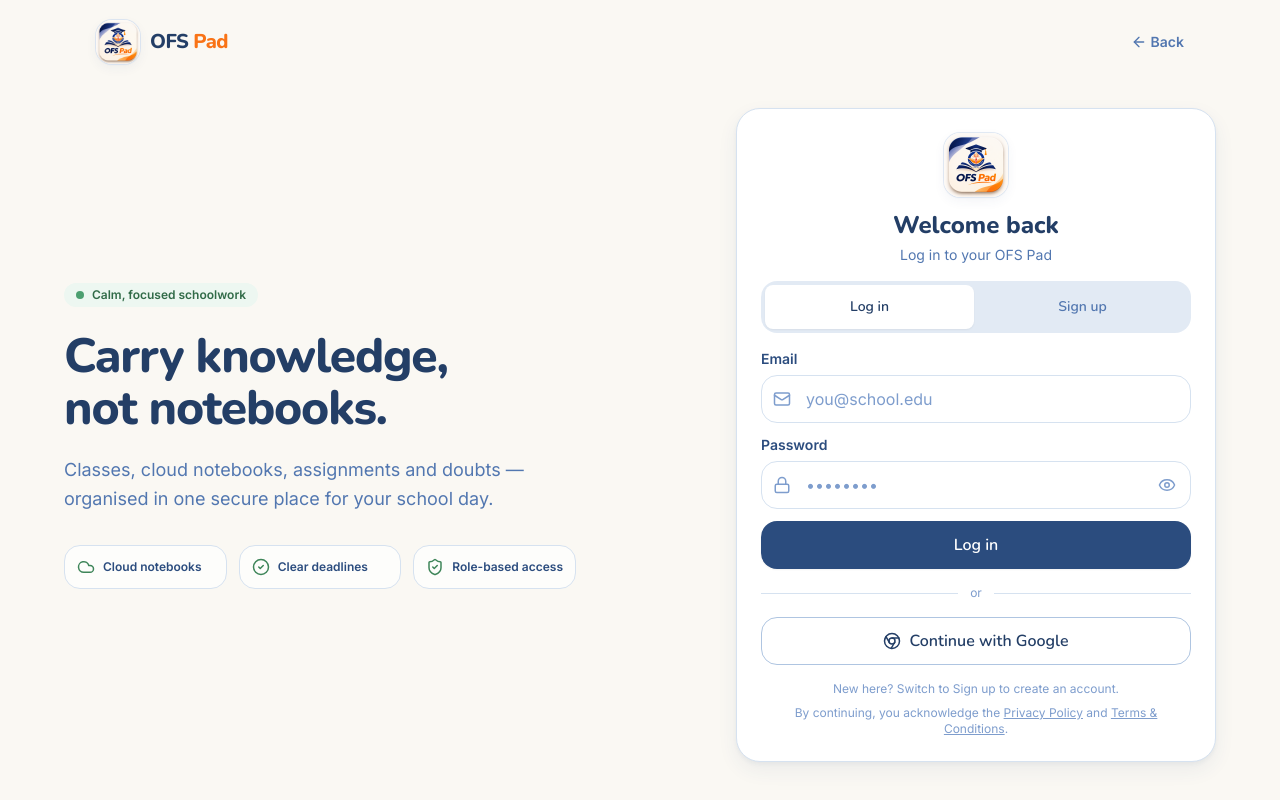
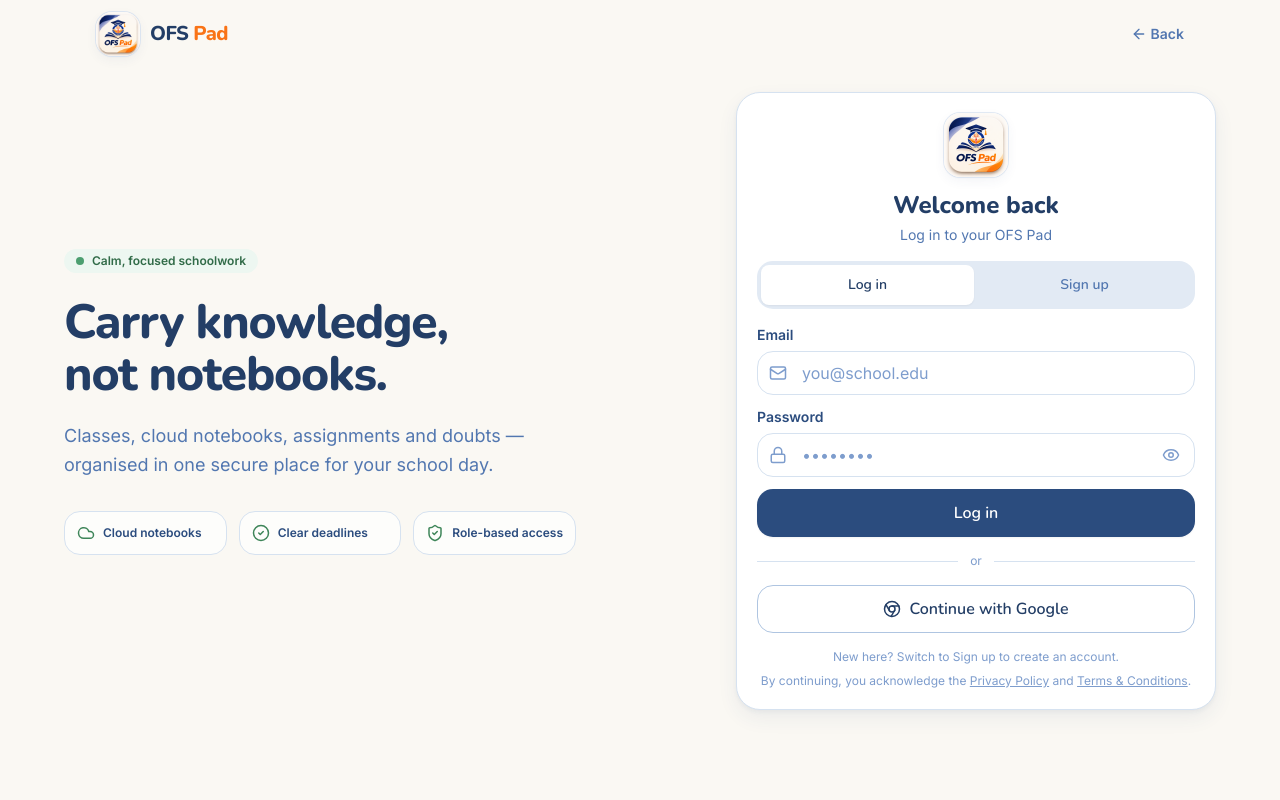
Before and after one commit to niyaztechs23/OFS-Pad, a React (Vite) app: page /auth in a window 1280 px wide. Built offline with nearby package versions, Linux system fonts and the light colour scheme; no server answers.

Commit message:
Polish laptop auth spacing

```diff
--- a/src/components/ui/PasswordField.tsx
+++ b/src/components/ui/PasswordField.tsx
@@ -36,7 +36,7 @@ export function PasswordField({
           onChange={(e) => onChange(e.target.value)}
           required={required}
           autoComplete={autoComplete}
-          className="w-full h-12 pl-11 pr-12 rounded-xl bg-white dark:bg-ink-800 border border-ink-100 dark:border-ink-700 text-ink-600 dark:text-white placeholder:text-ink-300 focus:outline-none focus:border-ink-400 focus:ring-2 focus:ring-ink-100 dark:focus:ring-ink-700 transition-colors"
+          className="w-full h-12 lg:h-11 pl-11 pr-12 rounded-xl bg-white dark:bg-ink-800 border border-ink-100 dark:border-ink-700 text-ink-600 dark:text-white placeholder:text-ink-300 focus:outline-none focus:border-ink-400 focus:ring-2 focus:ring-ink-100 dark:focus:ring-ink-700 transition-colors"
         />
         <button
           type="button"
--- a/src/pages/AuthPage.tsx
+++ b/src/pages/AuthPage.tsx
@@ -100,7 +100,7 @@ export function AuthPage() {
 
   return (
     <div className="min-h-screen bg-paper dark:bg-ink-900 flex flex-col">
-      <div className="px-5 sm:px-8 py-5 max-w-6xl mx-auto w-full flex items-center justify-between">
+      <div className="px-5 sm:px-8 py-4 lg:py-3 max-w-6xl mx-auto w-full flex items-center justify-between">
         <Logo />
         <Link to="/" className="inline-flex items-center gap-1 text-sm font-semibold text-ink-400 hover:text-ink-600 dark:text-ink-200 dark:hover:text-white">
           <ArrowLeft size={16} /> Back
@@ -126,7 +126,7 @@ export function AuthPage() {
             </div>
           </section>
 
-          <section className="w-full rounded-3xl border border-ink-100 bg-white p-6 shadow-card dark:border-ink-700 dark:bg-ink-800 sm:p-8 lg:p-6">
+          <section className="w-full rounded-3xl border border-ink-100 bg-white p-6 shadow-card dark:border-ink-700 dark:bg-ink-800 sm:p-8 lg:p-5">
             <div className="text-center mb-7 lg:mb-4">
             <LogoFull className="w-20 h-20 mx-auto mb-4 lg:w-16 lg:h-16 lg:mb-3" />
             <h1 className="font-heading font-extrabold text-2xl text-ink-600 dark:text-white">
@@ -143,7 +143,7 @@ export function AuthPage() {
               <button
                 key={m}
                 onClick={() => { setMode(m); setError(null); }}
-                className={`h-11 rounded-lg font-heading font-semibold text-sm transition-colors ${
+                className={`h-11 lg:h-10 rounded-lg font-heading font-semibold text-sm transition-colors ${
                   mode === m
                     ? 'bg-white dark:bg-ink-700 text-ink-600 dark:text-white shadow-sm'
                     : 'text-ink-400 dark:text-ink-200'
@@ -261,7 +261,7 @@ function Field({
           value={value}
           onChange={(e) => onChange(e.target.value)}
           required={required}
-          className="w-full h-12 pl-11 pr-4 rounded-xl bg-white dark:bg-ink-800 border border-ink-100 dark:border-ink-700 text-ink-600 dark:text-white placeholder:text-ink-300 focus:outline-none focus:border-ink-400 focus:ring-2 focus:ring-ink-100 dark:focus:ring-ink-700 transition-colors"
+          className="w-full h-12 lg:h-11 pl-11 pr-4 rounded-xl bg-white dark:bg-ink-800 border border-ink-100 dark:border-ink-700 text-ink-600 dark:text-white placeholder:text-ink-300 focus:outline-none focus:border-ink-400 focus:ring-2 focus:ring-ink-100 dark:focus:ring-ink-700 transition-colors"
         />
       </span>
     </label>
```
